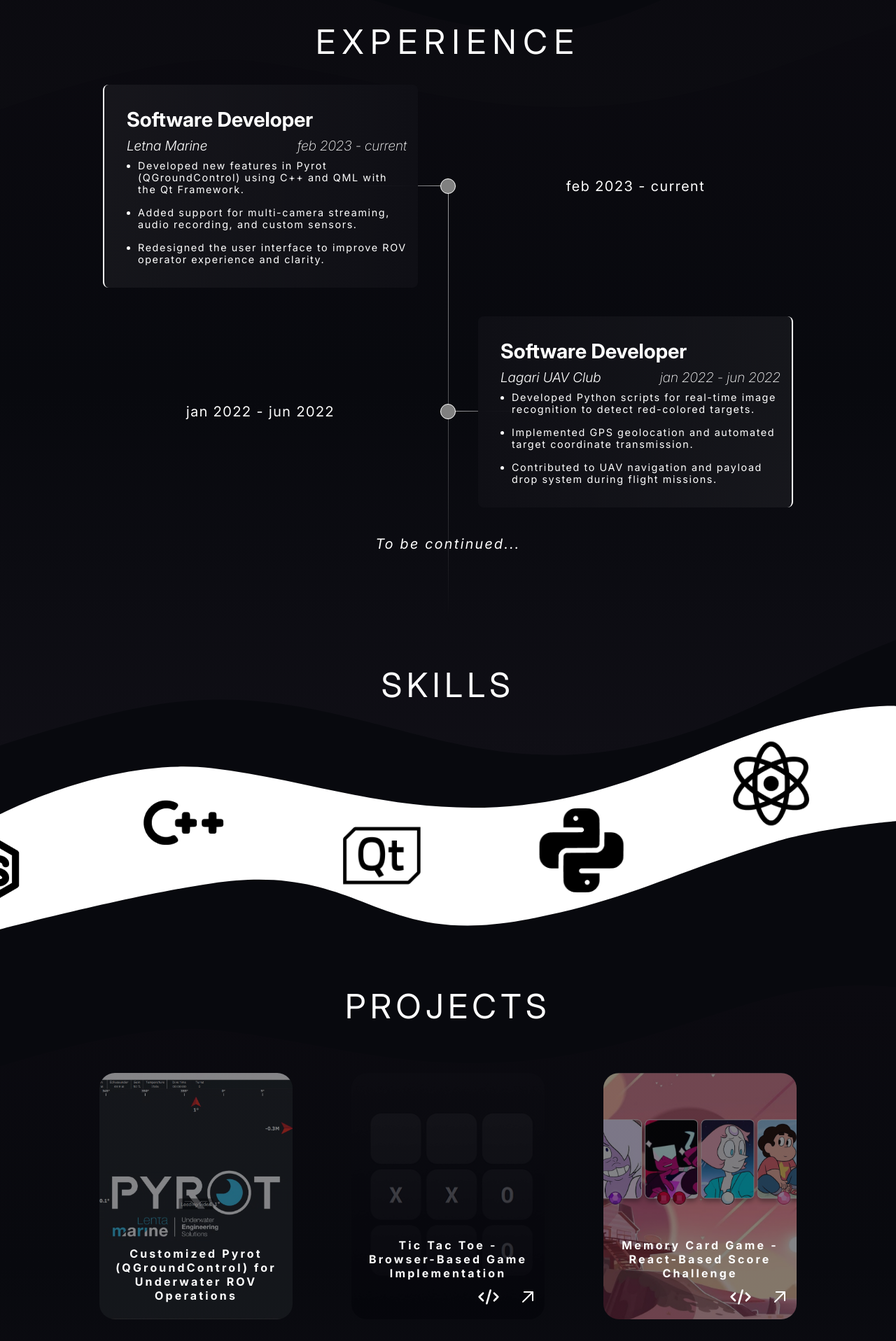
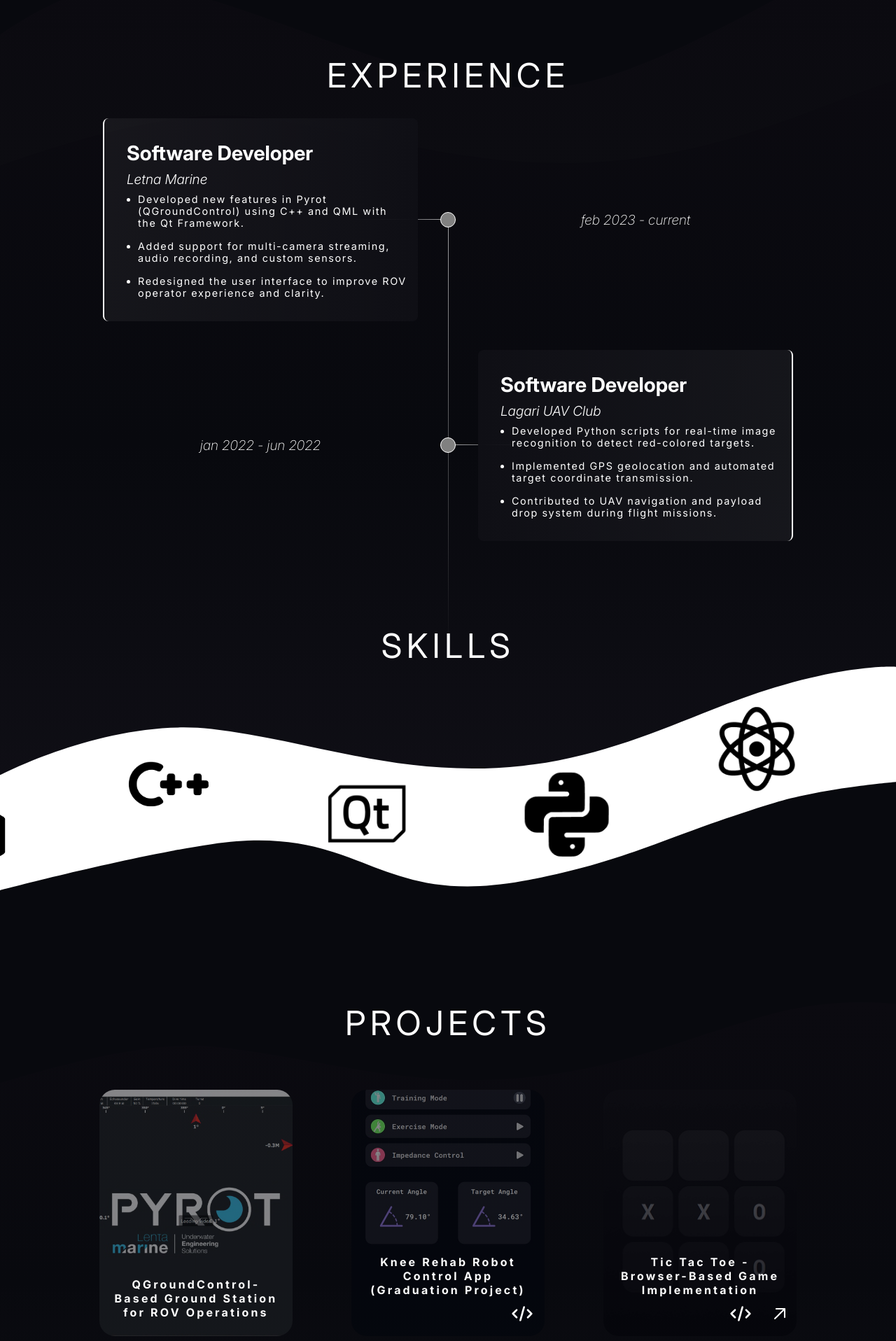
Before and after one commit to joeshawky/portfolio, a React (Vite) app: page / in a window 1280 px wide. Shown: the part 564-2480 px from the top of the page at 70% size. Built offline with nearby package versions, Linux system fonts and the light colour scheme.

Commit message:
configured gaps between sections, and modified experience section's cards

```diff
--- a/src/App.jsx
+++ b/src/App.jsx
@@ -13,13 +13,15 @@ import ProjectsSection from "./components/ProjectsSection/ProjectsSection";
 gsap.registerPlugin(useGSAP, MotionPathPlugin); // register the hook to avoid React version discrepancies
 
 function App() {
+    const sectionGaps = '5rem';
+
     return (
         <div className="app">
             <HeroSection />
-            <ExperienceSection />
-            <SkillsSection/>
-            <ProjectsSection/>
-            <Footer/>
+            <ExperienceSection style={{marginTop: sectionGaps}}/>
+            <SkillsSection style={{marginTop: sectionGaps}}/>
+            <ProjectsSection style={{marginTop: sectionGaps}}/>
+            <Footer style={{marginTop: '15rem'}}/>
         </div>
     );
 }
--- a/src/components/ExperienceSection/index.jsx
+++ b/src/components/ExperienceSection/index.jsx
@@ -71,7 +71,6 @@ function Card({ row, position, companyName, tasks, isLeft = false, date}) {
                 <p
                     className={styles.companyName}
                     style={{
-                        // alignSelf: isLeft ? "flex-end" : "flex-start",
                         alignSelf: "flex-start",
                     }}
                 >
@@ -94,7 +93,7 @@ function Card({ row, position, companyName, tasks, isLeft = false, date}) {
     );
 }
 
-export default function ExperienceSection() {
+export default function ExperienceSection({style}) {
     const experiences = [
         {
             companyName: "Letna Marine",
@@ -121,7 +120,7 @@ export default function ExperienceSection() {
     ];
 
     return (
-        <section className={styles.experience}>
+        <section className={styles.experience} style={style}>
             <Svgs />
             <div className={styles.content}>
                 <h2 className={styles.title}>EXPERIENCE</h2>
@@ -179,7 +178,6 @@ export default function ExperienceSection() {
                         </>
                     ))}
                 </div>
-                <p className={styles.toBeContinued}>To be continued...</p>
             </div>
         </section>
     );
--- a/src/components/ExperienceSection/styles.module.css
+++ b/src/components/ExperienceSection/styles.module.css
@@ -3,12 +3,6 @@
     z-index: 0;
     display: grid;
     justify-items: center;
-}
-
-.experience h2 {
-    /* margin-top: 10rem; */
-    margin-block: 2rem;
-    letter-spacing: 0.2em;
 }
 
 .title {
@@ -21,6 +15,9 @@
 
 .content {
     position: relative;
+    display: flex;
+    flex-direction: column;
+    gap: 2rem;
 }
 
 
@@ -124,10 +121,14 @@
     background: linear-gradient(to right, #0F0F15, rgba(255, 255, 255, 0.05));
 }
 
+@media screen and (min-width: 750px) {
+    .companyDate {
+        display: none;
+    }
+}
 
 @media screen and (max-width: 750px) {
     .circle,
-    .toBeContinued,
     .timelineDate,
     .timelineMidLine {
         display: none;
@@ -158,10 +159,12 @@
 
 .timelineDate {
     font-family: 'inter';
-    /* font-size: 1.25rem; */
-    font-size: var(--to-be-continued);
-    letter-spacing: .1rem;
+    white-space: nowrap;
+    font-weight: 200;
+    font-size: var(--company-size);
+    font-style: italic;
     color: #FFFFFF;
+    text-align: end;
 }
 
 .position {
@@ -171,8 +174,6 @@
 }
 
 .companyName {
-    /* justify-self: center; */
-    /* align-self: flex-end; */
     font-family: 'inter';
     font-weight: 300;
     font-style: italic;
@@ -203,12 +204,3 @@
     gap: 1rem;
     padding-left: 1rem;
 }
-
-.toBeContinued {
-    font-family: 'inter';
-    font-style: italic;
-    /* font-size: 1.25rem; */
-    font-size: var(--to-be-continued);
-    letter-spacing: 0.15rem;
-    grid-column: 2 / span 1;
-}
--- a/src/components/Footer/Footer.jsx
+++ b/src/components/Footer/Footer.jsx
@@ -124,12 +124,12 @@ function Svgs() {
     );
 }
 
-export default function Footer() {
+export default function Footer({ style }) {
     const linkedinUrl = "https://www.linkedin.com/in/youssef02/";
     const githubUrl = "https://github.com/joeshawky";
 
     return (
-        <footer className={styles.footer}>
+        <footer className={styles.footer} style={style}>
             <Svgs />
             <div className={styles.socials}>
                 <img
--- a/src/components/Footer/styles.module.css
+++ b/src/components/Footer/styles.module.css
@@ -4,7 +4,6 @@
 }
 
 .footerSvgMain {
-    /* transform: translateY(5vw); */
     width: 100%;;
     max-height: min(40vw, 50vh);
 }
--- a/src/components/HeroSection/styles.module.css
+++ b/src/components/HeroSection/styles.module.css
@@ -76,8 +76,6 @@
 }
 
 .heroButton {
-    /* position: relative; */
-    /* z-index: 3; */
     font-size: var(--fs-1);
     font-family: 'inter';
     padding: 1rem 2rem;
--- a/src/components/ProjectsSection/ProjectsSection.jsx
+++ b/src/components/ProjectsSection/ProjectsSection.jsx
@@ -5,23 +5,38 @@ import redirect from "../../assets/images/topRight.svg";
 import pyrot from "../../assets/images/pyrot.png";
 import ticTacToe from "../../assets/images/ticTacToe.png";
 import memoryCardGame from "../../assets/images/memoryCardGame.png";
+import kneeRehabUi from "../../assets/images/kneeRehabUi.png"
 
-export default function ProjectsSection() {
+export default function ProjectsSection({ style }) {
     const projects = [
         {
-            title: "Customized Pyrot (QGroundControl) for Underwater ROV Operations",
+            title: "QGroundControl-Based Ground Station for ROV Operations",
             imageSrc: pyrot,
             // githubLink: `https://github.com/yourusername/project`,
             // demoLink: `https://project.demo.com`,
-            description: `Forked and customized the open-source Pyrot
-            (formerly QGroundControl) ground control software to meet
-            the operational needs of Lenta Marine's underwater ROV systems.
+            description: `Forked and customized the open-source QGroundControl
+            ground control software to meet the operational needs of Lenta Marine's
+            underwater ROV systems.
             Implemented advanced features including multi-camera streaming,
             audio recording, integration of custom sensors, and a fully
             redesigned user interface to optimize operator workflow and
             mission clarity. The application was developed using the Qt
             Framework, with QML for the frontend and C++ for backend logic.`,
-            style: {},
+        },
+        {
+            title: "Knee Rehab Robot Control App (Graduation Project)",
+            imageSrc: kneeRehabUi,
+            githubLink: `https://github.com/joeshawky/knee-rehab-app?tab=readme-ov-file`,
+            description: `A cross-platform Qt application (Qt 6.6.3)
+            built with QML (frontend) and C++ (backend), developed
+            as part of my graduation project for controlling a knee
+            rehabilitation robot.
+
+            This application acts as the main user interface to
+            communicate with a Raspberry Pi over Bluetooth,
+            enabling real-time motor control and feedback.
+            It is deployable on both desktop and Android thanks
+            to the flexibility of the Qt Framework.`,
         },
         {
             title: "Tic Tac Toe - Browser-Based Game Implementation",
@@ -46,10 +61,22 @@ export default function ProjectsSection() {
             increase difficulty. Features include dynamic state management
             with React hooks, score tracking, and responsive card layout.`,
         },
+        {
+            title: "Memory Card Game - React-Based Score Challenge",
+            imageSrc: memoryCardGame,
+            githubLink: `https://github.com/joeshawky/odin-memory-card`,
+            demoLink: `https://joeshawky.github.io/odin-memory-card/`,
+            description: `Built an interactive memory card game using
+            React as part of The Odin Project web development curriculum.
+            The game challenges users to click on unique cards without
+            repetition, with cards being shuffled after each round to
+            increase difficulty. Features include dynamic state management
+            with React hooks, score tracking, and responsive card layout.`,
+        },
     ];
 
     return (
-        <section id="projects" className={styles.projects}>
+        <section id="projects" className={styles.projects} style={style}>
             <svg
                 className={styles.svgThree}
                 viewBox="0 0 1440 1376"
@@ -86,9 +113,9 @@ export default function ProjectsSection() {
                             src={project.imageSrc}
                             className={styles.cardImage}
                         />
-                            <p className={styles.description}>
-                                {project.description}
-                            </p>
+                        <p className={styles.description}>
+                            {project.description}
+                        </p>
                         <h3 className={styles.projectTitle}>{project.title}</h3>
                         <div className={styles.anchors}>
                             {project.githubLink && (
--- a/src/components/SkillsSection/SkillsSection.jsx
+++ b/src/components/SkillsSection/SkillsSection.jsx
@@ -27,7 +27,7 @@ function initializeIconsAnimation(refs) {
     });
 }
 
-export default function SkillsSection() {
+export default function SkillsSection({ style }) {
     const imagesWithRefs = [
         { src: cplusplusImage, ref: useRef() },
         { src: jsImage, ref: useRef() },
@@ -44,8 +44,8 @@ export default function SkillsSection() {
     }, [width]);
 
     return (
-        <section className={styles.skillsSection}>
-            <h2 className={styles.title}> SKILLS</h2>
+        <section className={styles.skillsSection} style={style}>
+            <h2 className={styles.title}>SKILLS</h2>
             <svg
                 className={styles.svgSkills}
                 viewBox="0 0 1440 486"
@@ -71,8 +71,6 @@ export default function SkillsSection() {
                     </div>
                 ))}
             </div>
-
-
         </section>
     );
 }
```
Also changed, not shown: src/assets/images/kneeRehabUi.png (added), 1 other file (tests, documents, lock files or other folders).
